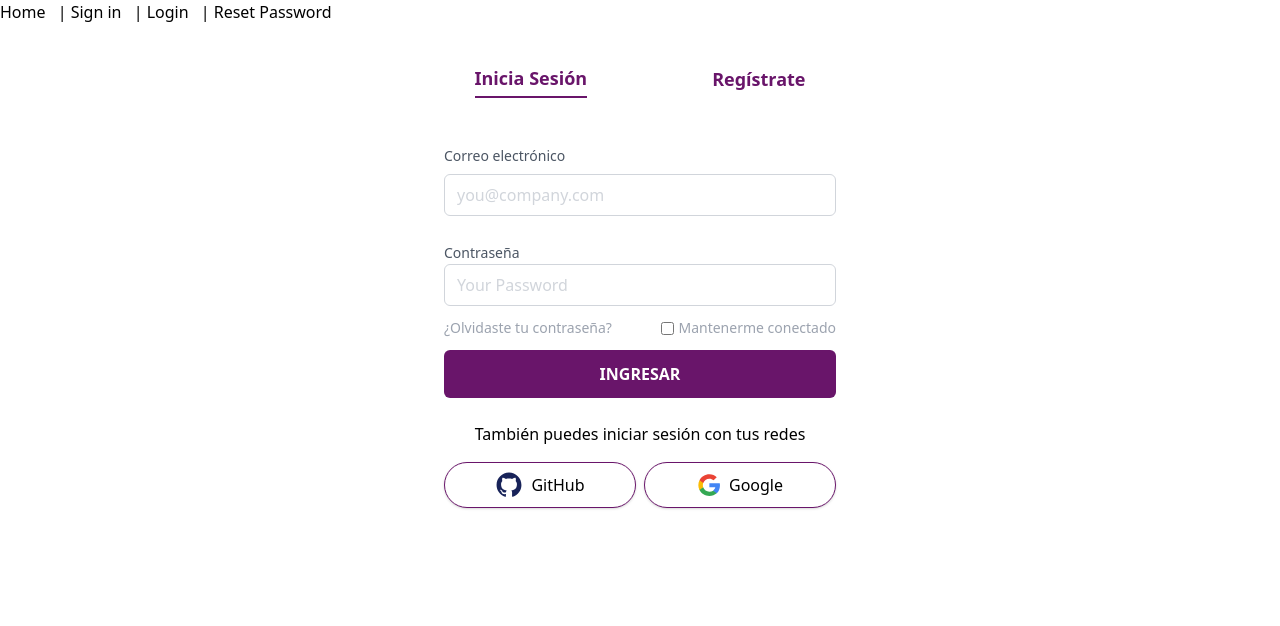
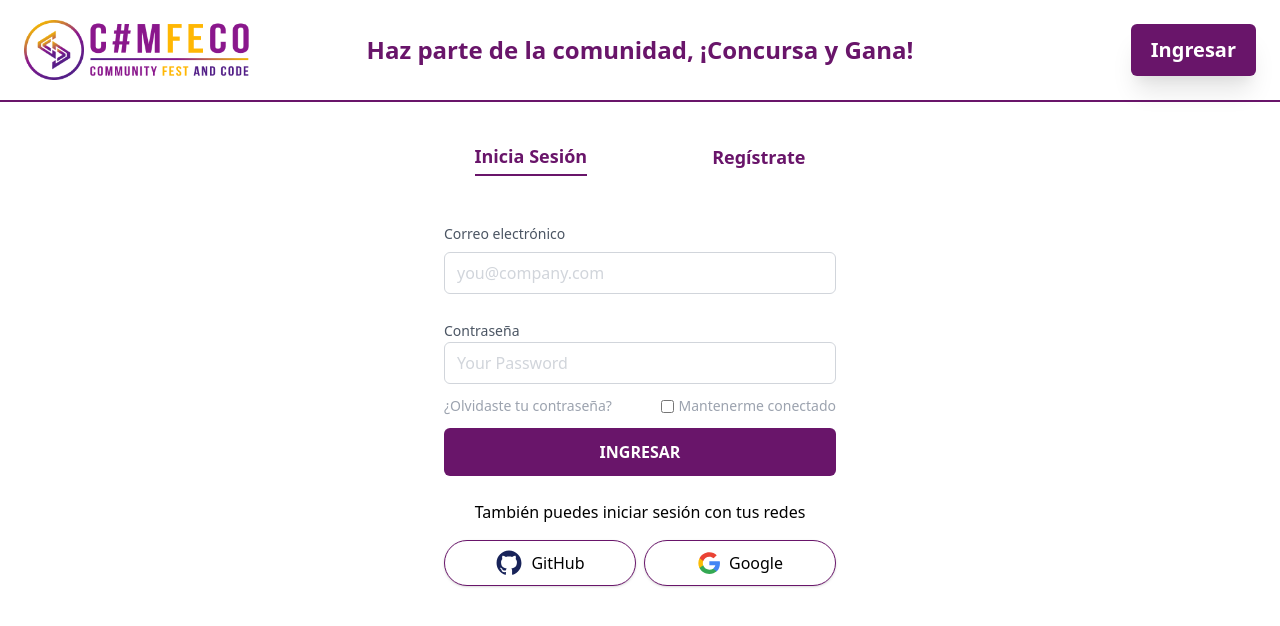
Before and after one commit to Comunidad-de-Programadores/Team-Vue-3-Comfeco, a Vue app: page /auth/login in a window 1280 px wide. Shown: the top 626 px of the page. Built offline with nearby package versions, Linux system fonts and the light colour scheme.

Commit message:
Header listo

```diff
--- a/src/App.vue
+++ b/src/App.vue
@@ -1,7 +1,7 @@
 <template>
   <div id="app">
     <div id="nav">
-      <Header />
+      <Header text="Ingresar"/>
     </div>
     <router-view/>
   </div>
--- a/src/components/Header.vue
+++ b/src/components/Header.vue
@@ -1,14 +1,33 @@
 <template>
-  <div>
-    <router-link class="mr-2" to="/">Home</router-link> |
-    <router-link class="mr-2" to="/auth/sign">Sign in</router-link> |
-    <router-link class="mr-2" to="/auth/login">Login</router-link> |
-    <router-link class="mr-2" to="/auth/reset-password">Reset Password</router-link>
-  </div>
+  <header
+    class="flex justify-between items-center md:py-2 md:px-6 py-1 px-3 border-b-2 border-primary shadow-md"
+  >
+    <router-link class="md:w-1/4 sm:w-2/4" to="/">
+      <img
+        src="../assets/images/logo-comfeco.png"
+        alt=""
+        class="my-3"
+        style="height: 60px"
+      />
+    </router-link>
+    <div class="md:w-2/4 hidden md:block">
+      <p class="lg:text-2xl md:text-xl text-center font-bold text-primary">
+        Haz parte de la comunidad, ¡Concursa y Gana!
+      </p>
+    </div>
+    <div class="md:w-1/4 sm:w-2/4 flex justify-end">
+      <router-link
+        to="/auth/login"
+        class="bg-primary hover:bg-pink-700 md:py-3 md:px-5 py-2 px-1 rounded-md md:text-xl text-sm text-white font-bold shadow-xl transition duration-200 ease-in-out outline-none"
+        >{{ text }}</router-link
+      >
+    </div>
+  </header>
 </template>
 
 <script>
 export default {
   name: "Header",
+  props: ["text"],
 };
 </script>
--- a/src/router/index.js
+++ b/src/router/index.js
@@ -9,7 +9,8 @@ const routes = [
   {
     path: '/',
     name: 'Home',
-    component: Home
+    component: Home,
+    props: {default: true}
   },
   {
     path: '/home',
@@ -23,7 +24,7 @@ const routes = [
       {
         path: 'login',
         name: 'Login',
-        component: () => import(/* webpackChunkName: "login" */ '../views/auth/Login.vue')
+        component: () => import(/* webpackChunkName: "login" */ '../views/auth/Login.vue'),
       },
       {
         path: 'register',
--- a/src/views/auth/Login.vue
+++ b/src/views/auth/Login.vue
@@ -7,7 +7,7 @@
           <p
             class="text-lg font-semibold text-primary pb-1 border-b-2 border-primary dark:text-gray-200"
           >
-            Inicia Sesión
+            <router-link to="register">Inicia Sesión</router-link>
           </p>
           <span class="w-2 bg-black"></span>
           <p class="text-lg font-semibold text-primary pb-1 dark:text-gray-200">
--- a/src/views/auth/Register.vue
+++ b/src/views/auth/Register.vue
@@ -1,10 +1,10 @@
 <template>
   <div class="flex items-center">
-    <div class="container mx-auto ">
-      <div class="max-w-md mx-auto">
+    <div class="container mx-auto">
+      <div class="max-w-md mx-auto my-10">
         <div class="text-center flex justify-evenly items-center mt-2 mb-4">
           <p class="text-lg font-semibold text-primary pb-1 dark:text-gray-200">
-            <router-link to="register">Inicia Sesión</router-link>
+            <router-link to="login">Inicia Sesión</router-link>
           </p>
           <span class="w-2 bg-black"></span>
           <p
@@ -28,7 +28,7 @@
                 class="w-full px-3 py-2 placeholder-gray-300 border border-gray-300 rounded-md focus:outline-none focus:ring focus:ring-indigo-100 focus:border-indigo-300 dark:bg-gray-700 dark:text-white dark:placeholder-gray-500 dark:border-gray-600 dark:focus:ring-gray-900 dark:focus:border-gray-500"
                 v-model="username"
               />
-              <span class="m-1 text-left text-xs  text-pink-600 font-medium"
+              <span class="m-1 text-left text-xs text-pink-600 font-medium"
                 >Lorem ipsum dolor sit,
               </span>
             </div>
@@ -45,7 +45,7 @@
                 class="w-full px-3 py-2 placeholder-gray-300 border border-gray-300 rounded-md focus:outline-none focus:ring focus:ring-indigo-100 focus:border-indigo-300 dark:bg-gray-700 dark:text-white dark:placeholder-gray-500 dark:border-gray-600 dark:focus:ring-gray-900 dark:focus:border-gray-500"
                 v-model="email"
               />
-              <span class="m-1 text-left text-xs  text-pink-600 font-medium"
+              <span class="m-1 text-left text-xs text-pink-600 font-medium"
                 >Lorem ipsum dolor sit,
               </span>
             </div>
@@ -62,7 +62,7 @@
                 class="w-full px-3 py-2 placeholder-gray-300 border border-gray-300 rounded-md focus:outline-none focus:ring focus:ring-indigo-100 focus:border-indigo-300 dark:bg-gray-700 dark:text-white dark:placeholder-gray-500 dark:border-gray-600 dark:focus:ring-gray-900 dark:focus:border-gray-500"
                 v-model="password"
               />
-              <span class="m-1 text-left text-xs  text-pink-600 font-medium"
+              <span class="m-1 text-left text-xs text-pink-600 font-medium"
                 >Lorem ipsum dolor sit,
               </span>
             </div>
@@ -84,9 +84,7 @@
               </span>
             </div>
             <div class="mb-2">
-              <button type="button" class="primary-button font-bold">
-                REGISTRAR
-              </button>
+              <button type="button" class="primary-button font-bold">REGISTRAR</button>
             </div>
           </form>
         </div>
@@ -98,5 +96,13 @@
 <script>
 export default {
   name: "register",
+  data() {
+    return {
+      username: "",
+      email: "",
+      password: "",
+      confirmarPassword: "",
+    };
+  },
 };
 </script>
```
Also changed, not shown: src/assets/images/logo-comfeco.png (added), 1 other file (tests, documents, lock files or other folders).
